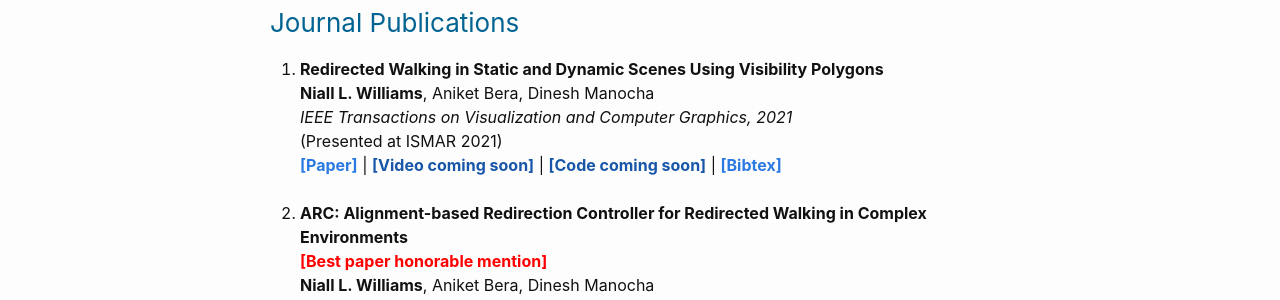
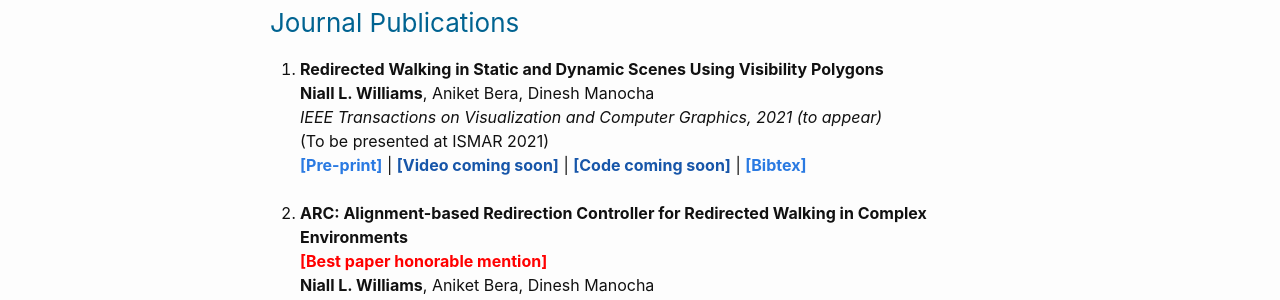
Before and after one commit to niallw/niallw.github.io, a Jekyll site: the page built from pubs.md, in a window 1280 px wide. Shown: the part 200-500 px from the top of the page. Built offline with Jekyll 4.4.1, drawn with Linux system fonts in a browser that asks for light colours.

```diff
--- a/pubs.md
+++ b/pubs.md
@@ -13,9 +13,9 @@ You can also find a list of my publications on my <a href="https://scholar.googl
 <li>
 <b> Redirected Walking in Static and Dynamic Scenes Using Visibility Polygons </b> <br>
 <b>Niall L. Williams</b>, Aniket Bera, Dinesh Manocha<br>
-<i>IEEE Transactions on Visualization and Computer Graphics, 2021</i><br>
-(Presented at ISMAR 2021)<br>
-<a href="../files/publications/williams2021redirected.pdf" target="_blank"><b>[Paper]</b></a> | <a href="" target="_blank"><b>[Video coming soon]</b></a> | <a href="" target="_blank"><b>[Code coming soon]</b></a> | <a href="../files/bib/williams2021redirected.txt" target="_blank"><b>[Bibtex]</b></a>
+<i>IEEE Transactions on Visualization and Computer Graphics, 2021 (to appear)</i><br>
+(To be presented at ISMAR 2021)<br>
+<a href="../files/publications/williams2021redirected.pdf" target="_blank"><b>[Pre-print]</b></a> | <a href="" target="_blank"><b>[Video coming soon]</b></a> | <a href="" target="_blank"><b>[Code coming soon]</b></a> | <a href="../files/bib/williams2021redirected.txt" target="_blank"><b>[Bibtex]</b></a>
 </li>
 <br>
 
```
